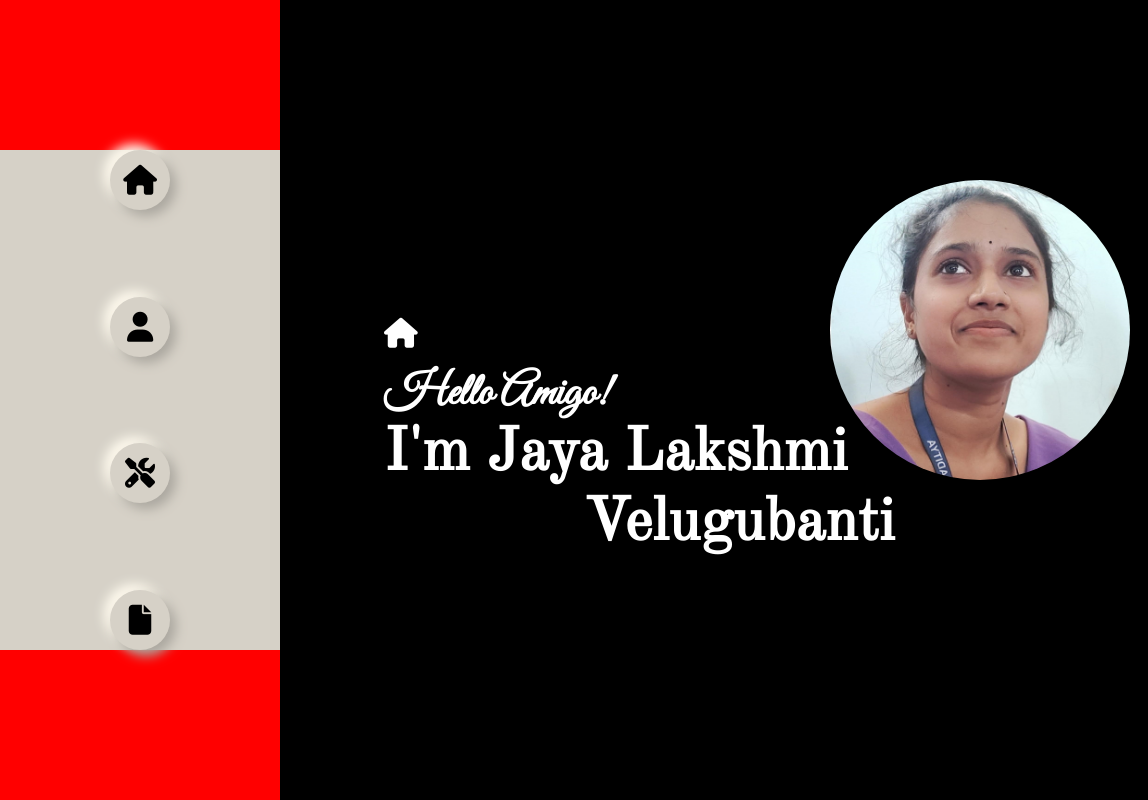
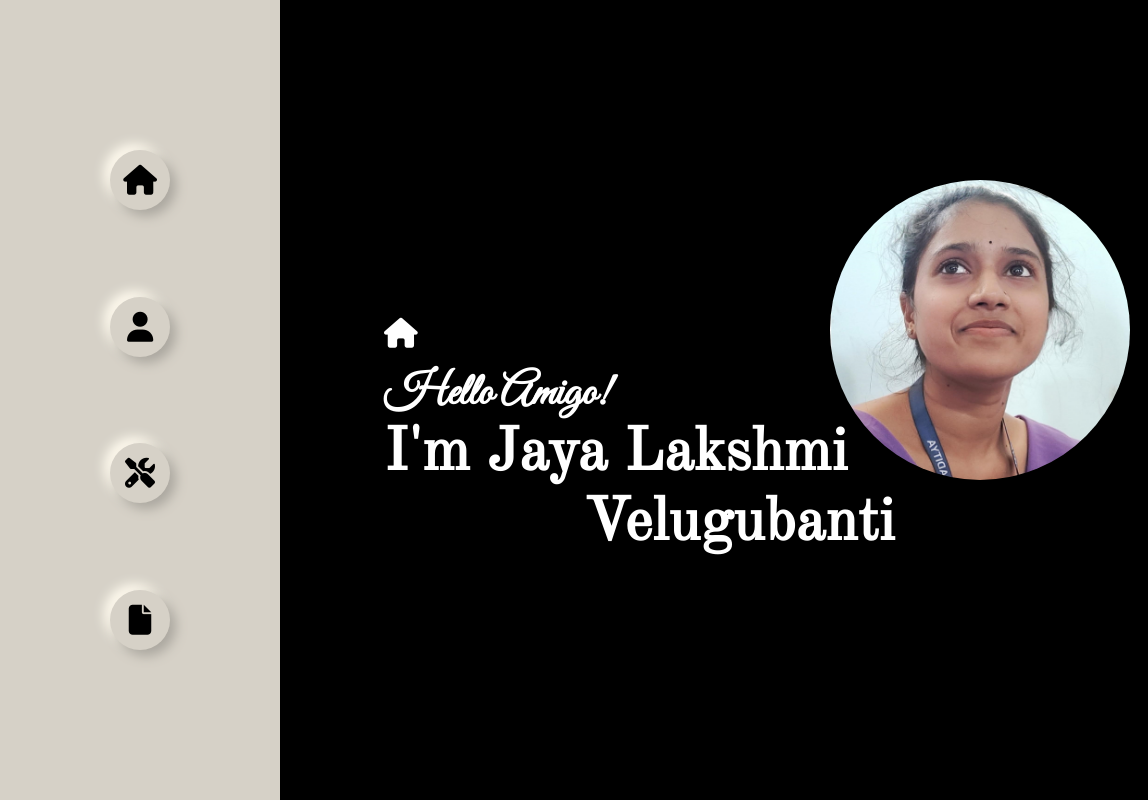
Before and after one commit to Jayalakshmi321/Jayalakshmi321.github.io, a plain HTML site: page resume/index.html in a window 1280 px wide. Shown: the full height of the page, 0-1148 px from the left. Drawn offline with nearby package versions, Linux system fonts and the light colour scheme.

Commit message:
Revert "css is changed"
This reverts commit 67e08dc43b848f5f41267d607e422d10599175ae.

```diff
--- a/resume/css/style.css
+++ b/resume/css/style.css
@@ -22,7 +22,7 @@
     width:280px;
     height:100vh;
     box-sizing: border-box;
-    background-color: red;
+    background-color: #d6d1c7;
     display: flex;
     flex-direction: column;
     justify-content: center;
```
